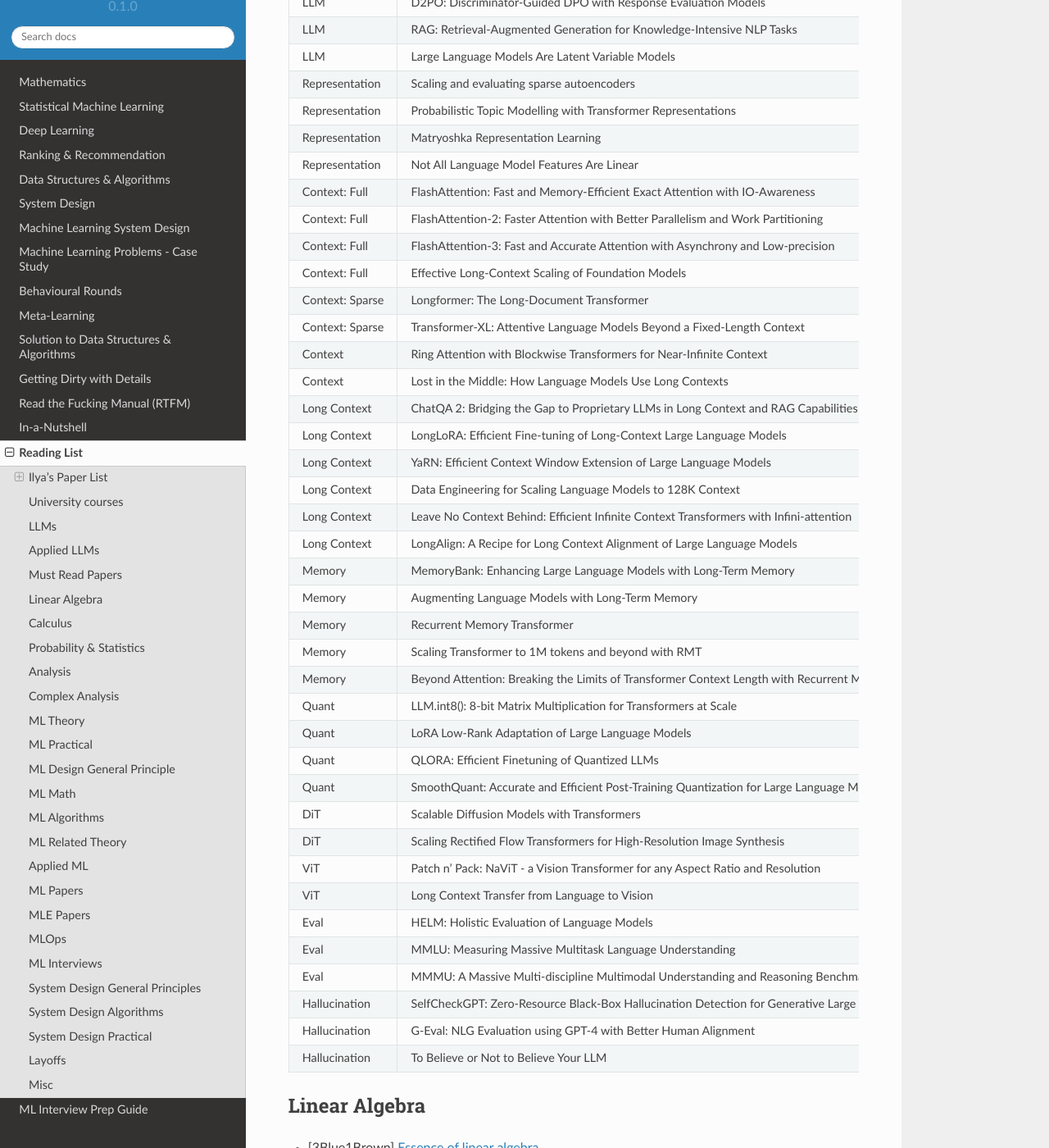
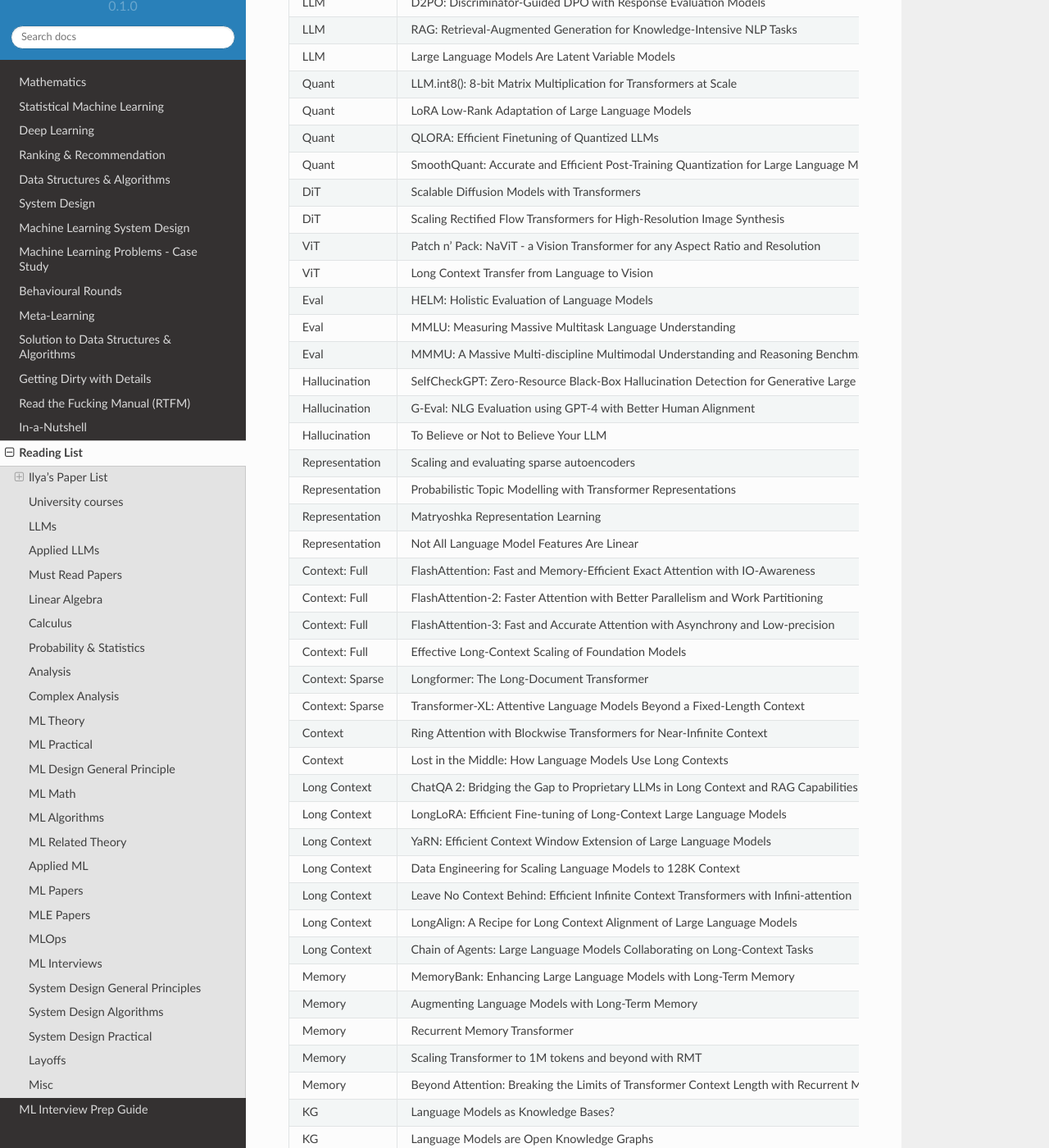
Before and after one commit to uselesstechjunks/leetcode, a Sphinx documentation site: the page built from docs/source/readlist.rst, in a window 1280 px wide and 1400 px high, scrolled down 4467 px. Shown: the whole window at 82% size. Built offline with Sphinx 7.4.7 and the Read the Docs theme 2.0.0, drawn with Linux system fonts in a browser that asks for light colours; part of the change alters nothing that is shown; some of the changed text lies outside the part shown.

Commit message:
Update readlist.rst (#321)

```diff
--- a/docs/source/readlist.rst
+++ b/docs/source/readlist.rst
@@ -167,6 +167,20 @@ Must Read Papers
 		LLM, D2PO: Discriminator-Guided DPO with Response Evaluation Models
 		LLM, RAG: Retrieval-Augmented Generation for Knowledge-Intensive NLP Tasks
 		LLM, Large Language Models Are Latent Variable Models
+		Quant, LLM.int8(): 8-bit Matrix Multiplication for Transformers at Scale
+		Quant, LoRA Low-Rank Adaptation of Large Language Models
+		Quant, QLORA: Efficient Finetuning of Quantized LLMs
+		Quant, SmoothQuant: Accurate and Efficient Post-Training Quantization for Large Language Models
+		DiT, Scalable Diffusion Models with Transformers
+		DiT, Scaling Rectified Flow Transformers for High-Resolution Image Synthesis
+		ViT, Patch n' Pack: NaViT - a Vision Transformer for any Aspect Ratio and Resolution
+		ViT, Long Context Transfer from Language to Vision
+		Eval, HELM: Holistic Evaluation of Language Models
+		Eval, MMLU: Measuring Massive Multitask Language Understanding
+		Eval, MMMU: A Massive Multi-discipline Multimodal Understanding and Reasoning Benchmark for Expert AGI
+		Hallucination, SelfCheckGPT: Zero-Resource Black-Box Hallucination Detection for Generative Large Language Models
+		Hallucination, G-Eval: NLG Evaluation using GPT-4 with Better Human Alignment
+		Hallucination, To Believe or Not to Believe Your LLM
 		Representation, Scaling and evaluating sparse autoencoders
 		Representation, Probabilistic Topic Modelling with Transformer Representations
 		Representation, Matryoshka Representation Learning
@@ -185,25 +199,19 @@ Must Read Papers
 		Long Context, Data Engineering for Scaling Language Models to 128K Context
 		Long Context, Leave No Context Behind: Efficient Infinite Context Transformers with Infini-attention
 		Long Context, LongAlign: A Recipe for Long Context Alignment of Large Language Models
+		Long Context, Chain of Agents: Large Language Models Collaborating on Long-Context Tasks
 		Memory, MemoryBank: Enhancing Large Language Models with Long-Term Memory
 		Memory, Augmenting Language Models with Long-Term Memory
 		Memory, Recurrent Memory Transformer
 		Memory, Scaling Transformer to 1M tokens and beyond with RMT
 		Memory, Beyond Attention: Breaking the Limits of Transformer Context Length with Recurrent Memory
-		Quant, LLM.int8(): 8-bit Matrix Multiplication for Transformers at Scale
-		Quant, LoRA Low-Rank Adaptation of Large Language Models
-		Quant, QLORA: Efficient Finetuning of Quantized LLMs
-		Quant, SmoothQuant: Accurate and Efficient Post-Training Quantization for Large Language Models
-		DiT, Scalable Diffusion Models with Transformers
-		DiT, Scaling Rectified Flow Transformers for High-Resolution Image Synthesis
-		ViT, Patch n' Pack: NaViT - a Vision Transformer for any Aspect Ratio and Resolution
-		ViT, Long Context Transfer from Language to Vision
-		Eval, HELM: Holistic Evaluation of Language Models
-		Eval, MMLU: Measuring Massive Multitask Language Understanding
-		Eval, MMMU: A Massive Multi-discipline Multimodal Understanding and Reasoning Benchmark for Expert AGI
-		Hallucination, SelfCheckGPT: Zero-Resource Black-Box Hallucination Detection for Generative Large Language Models
-		Hallucination, G-Eval: NLG Evaluation using GPT-4 with Better Human Alignment
-		Hallucination, To Believe or Not to Believe Your LLM
+		KG, Language Models as Knowledge Bases?
+		KG, Language Models are Open Knowledge Graphs
+		KG, Unifying Large Language Models and Knowledge Graphs: A Roadmap
+		KG, QA-GNN: Reasoning with Language Models and Knowledge Graphs for Question Answering
+		KG, SimKGC: Simple Contrastive Knowledge Graph Completion with Pre-trained Language Models
+		KG, Give Us the Facts: Enhancing Large Language Models with Knowledge Graphs for Fact-aware Language Modeling
+		KG, Knowledge Graph Large Language Model (KG-LLM) for Link Prediction
 
 ******************************************************************************************
 Linear Algebra
```
